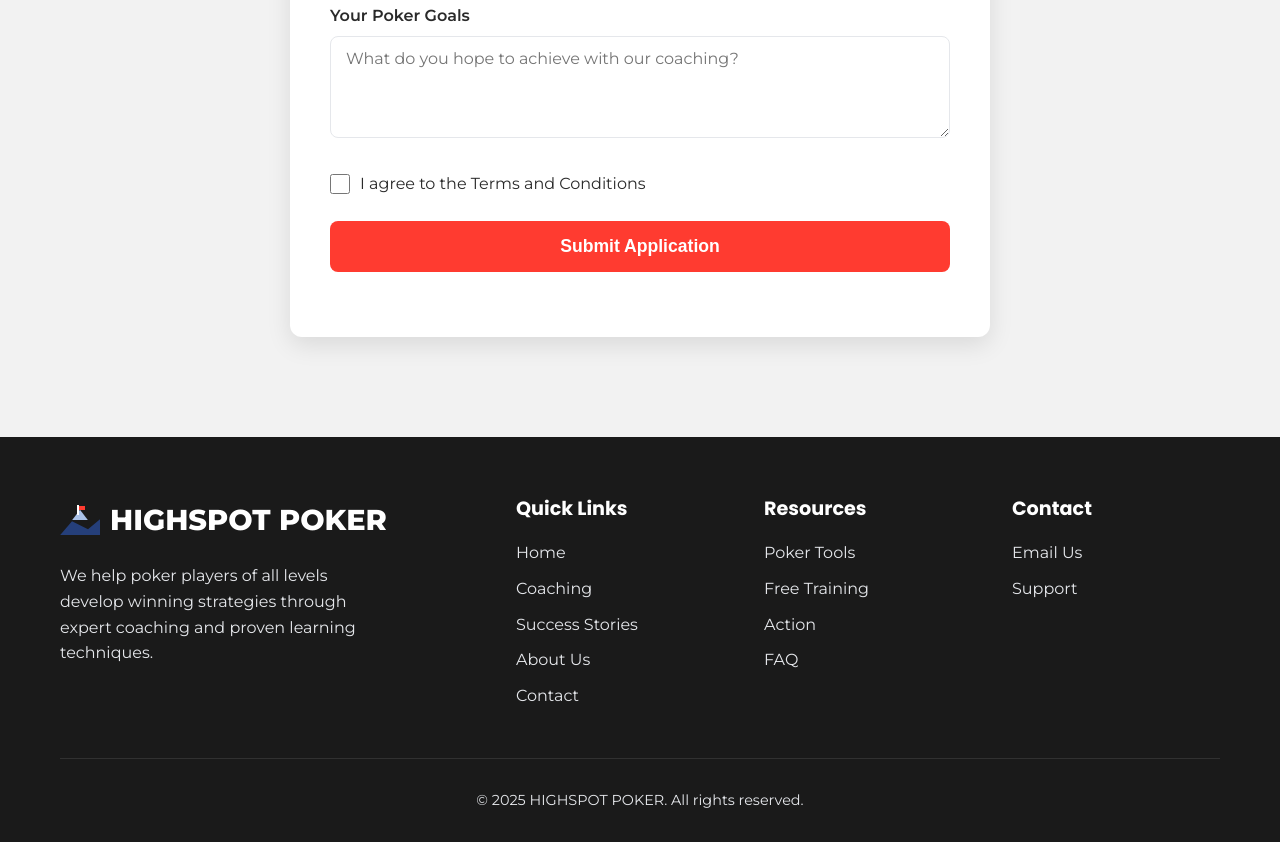
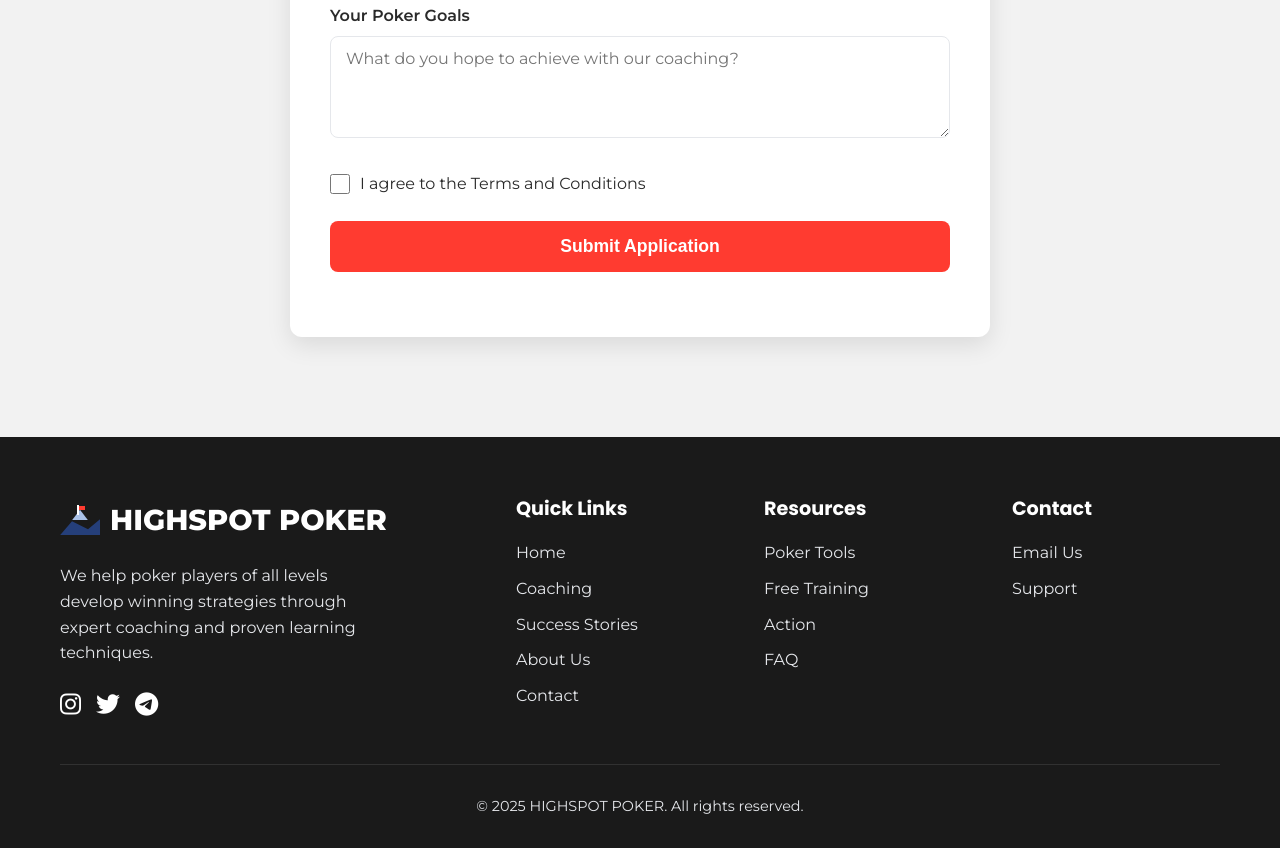
Before and after one commit to rabbtinhat/highspot, a plain HTML site: page signup.html in a window 1280 px wide. Shown: the part 770-1618 px from the top of the page. Drawn offline with Linux system fonts and the light colour scheme.

Commit message:
Add files via upload

```diff
--- a/signup.html
+++ b/signup.html
@@ -10,6 +10,8 @@
     <link rel="stylesheet" href="css/components/navigation.css">
     <link rel="stylesheet" href="css/components/footer.css">
     <link rel="stylesheet" href="css/signup.css">
+    <!-- Add Font Awesome for social media icons -->
+    <link rel="stylesheet" href="https://cdnjs.cloudflare.com/ajax/libs/font-awesome/6.4.0/css/all.min.css">
 </head>
 <body>
     <!-- Include header component -->
```
Also changed, not shown: index.html (+2 -0 lines).
